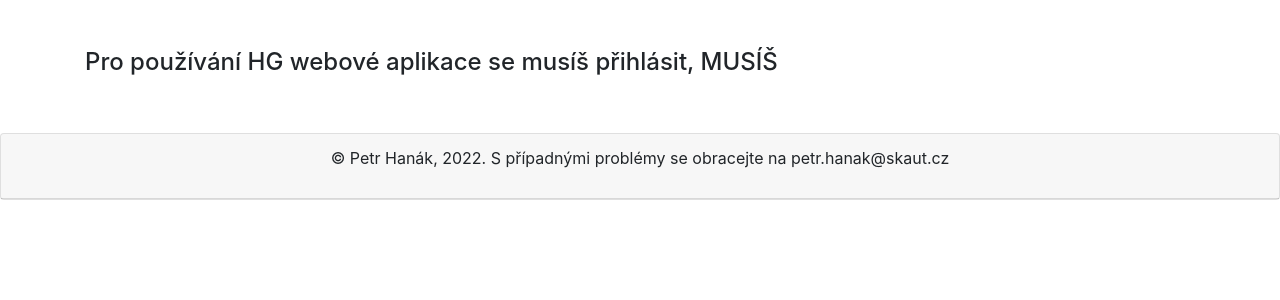
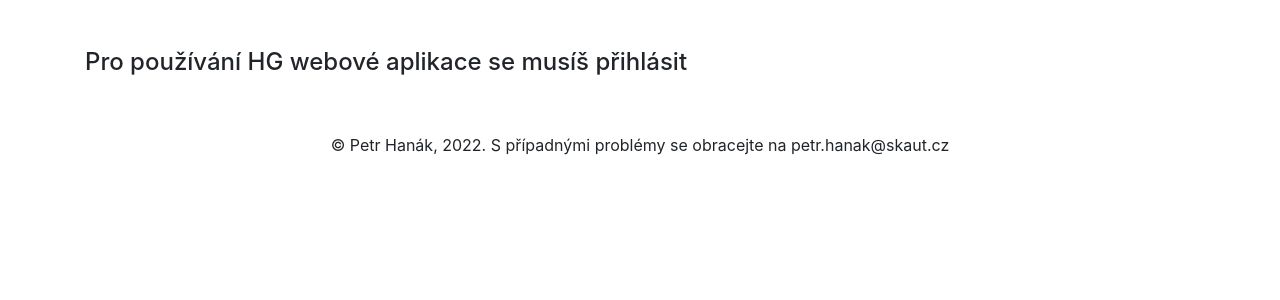
Before and after one commit to wedrt/hg_app, a Django app: page / in a window 1280 px wide. Shown: the part 56-356 px from the top of the page. Run offline with Django 4.2, Linux system fonts and the light colour scheme; some libraries are stand-ins or nearby versions.

Commit message:
footer v2

```diff
--- a/hg_app/templates/hg_app/includes/footer.html
+++ b/hg_app/templates/hg_app/includes/footer.html
@@ -1,5 +1,3 @@
-<div class="card">
-  <div class="card-header">
+<footer>
       <p class="text-center">© Petr Hanák, 2022. S případnými problémy se obracejte na petr.hanak@skaut.cz </p>
-  </div>
-</div>
+  </footer>
--- a/hg_app/templates/hg_app/index.html
+++ b/hg_app/templates/hg_app/index.html
@@ -6,7 +6,7 @@
     {% load crispy_forms_tags %}
     <div class="container py-5">
         {% if not user.is_authenticated %}
-            <h4>Pro používání HG webové aplikace se musíš přihlásit, MUSÍŠ</h4>
+            <h4>Pro používání HG webové aplikace se musíš přihlásit</h4>
         {% else %}
             <div class="container">
                 <h4>Aktuální počet životů: <b>{{ player_lives }}</b></h4>
```
